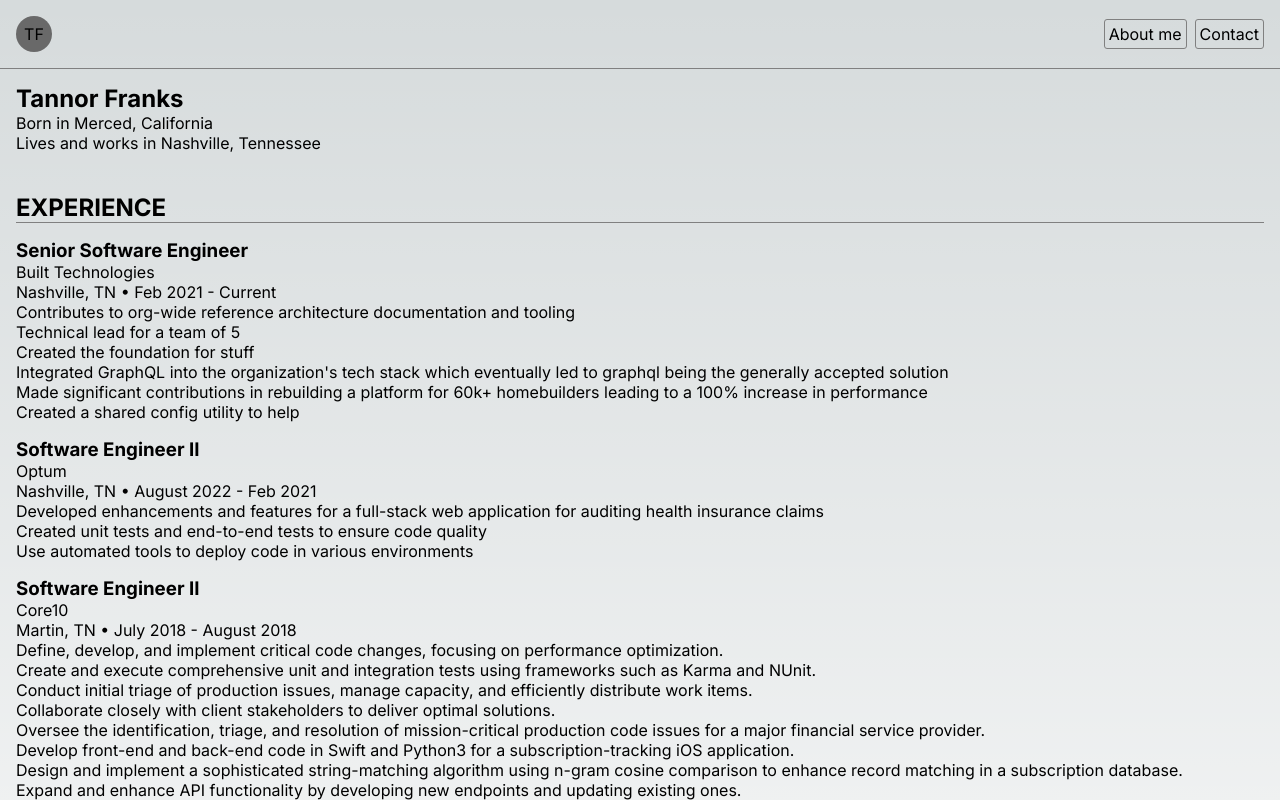
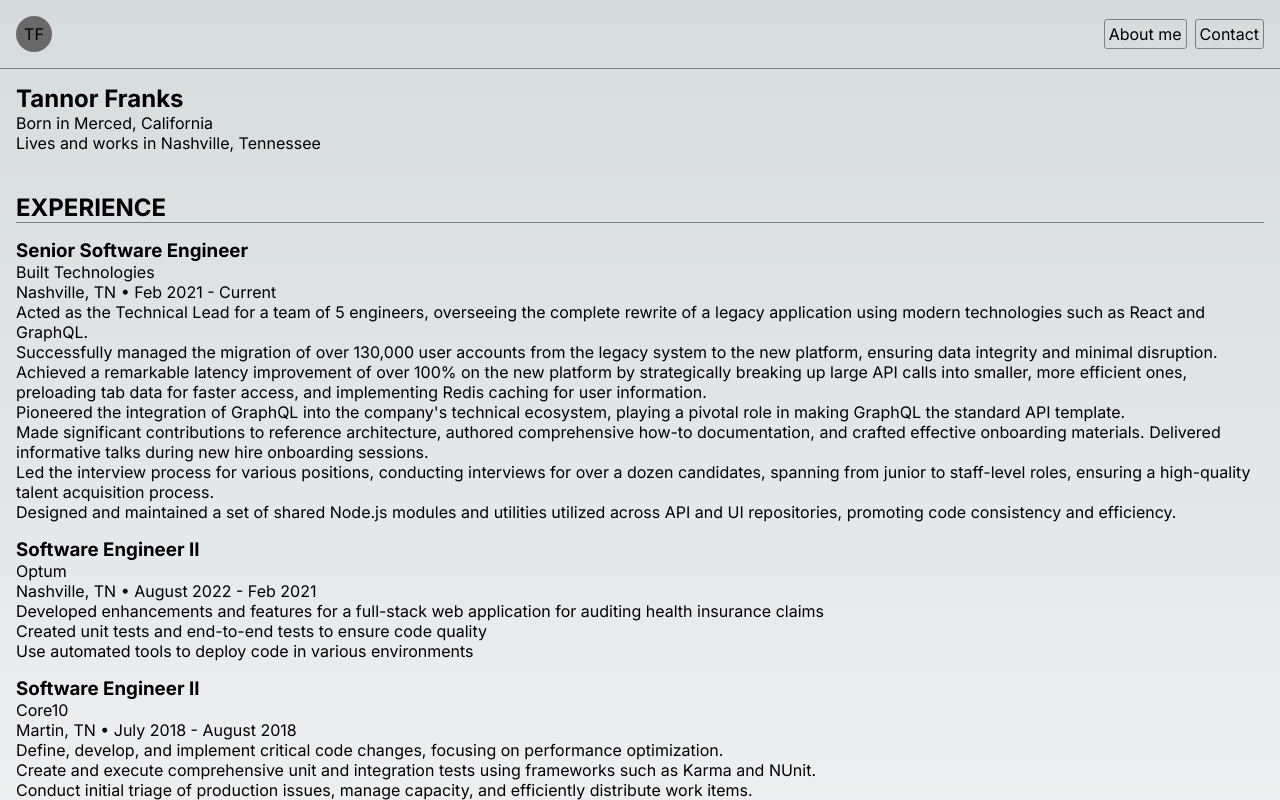
Before and after one commit to Tanmfran/tf-overview, a Next.js app: page / in a window 1280 px wide. Shown: the top 800 px of the page. Built offline with nearby package versions, Linux system fonts and the light colour scheme.

Commit message:
[CHORE] - clean up details

```diff
--- a/src/app/page.tsx
+++ b/src/app/page.tsx
@@ -11,12 +11,13 @@ const jobDetails = [
     date: "Feb 2021 - Current",
     location: "Nashville, TN",
     details: [
-      "Contributes to org-wide reference architecture documentation and tooling",
-      "Technical lead for a team of 5",
-      "Created the foundation for stuff",
-      "Integrated GraphQL into the organization's tech stack which eventually led to graphql being the generally accepted solution",
-      "Made significant contributions in rebuilding a platform for 60k+ homebuilders leading to a 100% increase in performance",
-      "Created a shared config utility to help ",
+      "Acted as the Technical Lead for a team of 5 engineers, overseeing the complete rewrite of a legacy application using modern technologies such as React and GraphQL.",
+      "Successfully managed the migration of over 130,000 user accounts from the legacy system to the new platform, ensuring data integrity and minimal disruption.",
+      "Achieved a remarkable latency improvement of over 100% on the new platform by strategically breaking up large API calls into smaller, more efficient ones, preloading tab data for faster access, and implementing Redis caching for user information.",
+      "Pioneered the integration of GraphQL into the company's technical ecosystem, playing a pivotal role in making GraphQL the standard API template.",
+      "Made significant contributions to reference architecture, authored comprehensive how-to documentation, and crafted effective onboarding materials. Delivered informative talks during new hire onboarding sessions.",
+      "Led the interview process for various positions, conducting interviews for over a dozen candidates, spanning from junior to staff-level roles, ensuring a high-quality talent acquisition process.",
+      "Designed and maintained a set of shared Node.js modules and utilities utilized across API and UI repositories, promoting code consistency and efficiency.",
     ],
   },
   {
```
